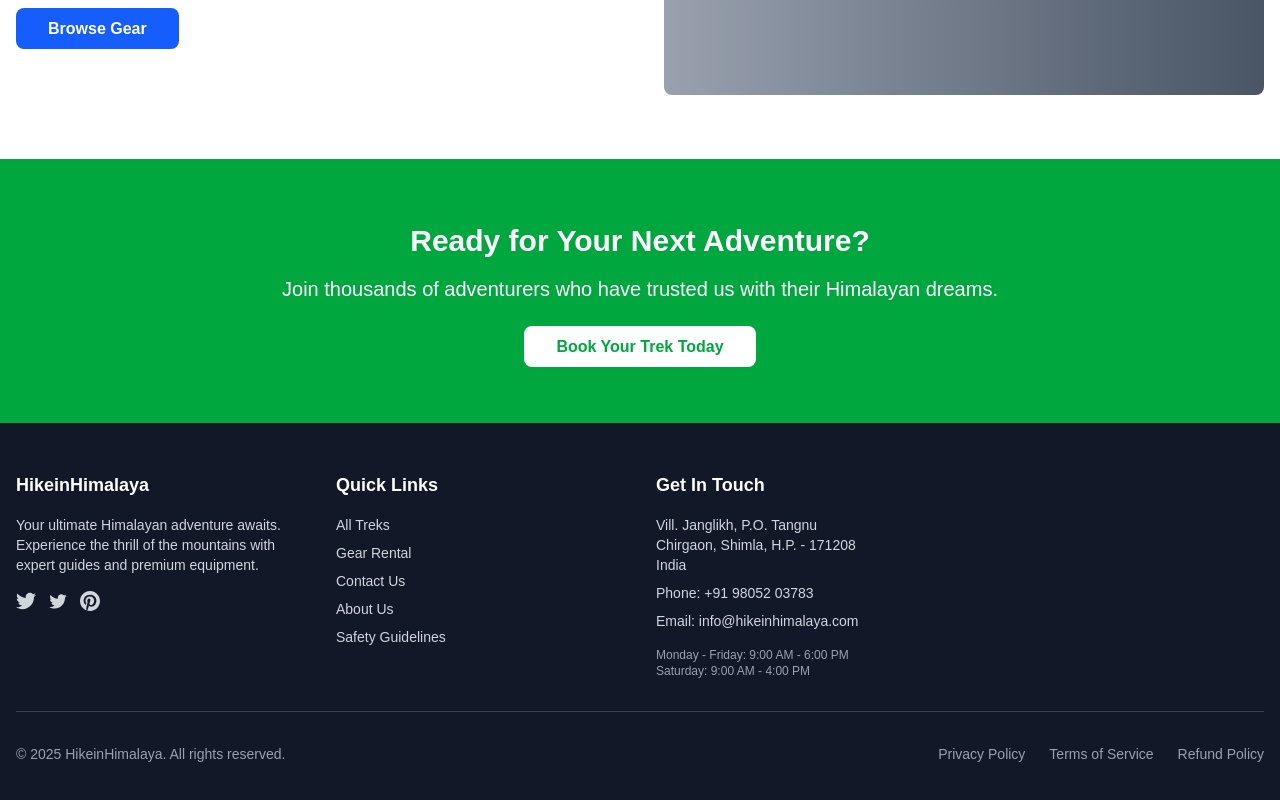
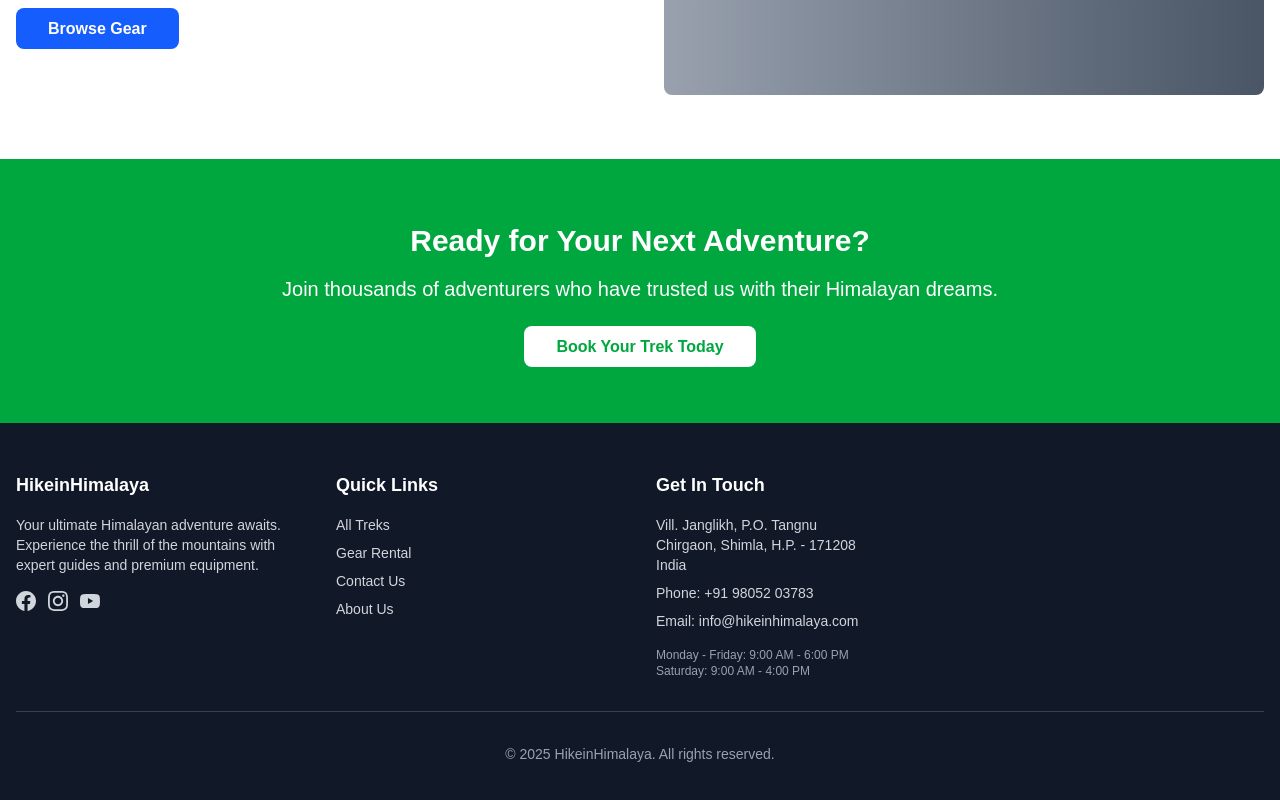
Before and after one commit to saphir746/Hike_in_Himalaya, a Next.js app: page / in a window 1280 px wide. Shown: the part 1777-2577 px from the top of the page. Built offline with nearby package versions, Linux system fonts and the light colour scheme.

Commit message:
social media

```diff
--- a/components/Layout.tsx
+++ b/components/Layout.tsx
@@ -43,17 +43,17 @@
               <div className="flex space-x-3">
                 <a href="#" className="text-gray-300 hover:text-white">
                   <svg className="w-5 h-5" fill="currentColor" viewBox="0 0 24 24">
-                    <path d="M24 4.557c-.883.392-1.832.656-2.828.775 1.017-.609 1.798-1.574 2.165-2.724-.951.564-2.005.974-3.127 1.195-.897-.957-2.178-1.555-3.594-1.555-3.179 0-5.515 2.966-4.797 6.045-4.091-.205-7.719-2.165-10.148-5.144-1.29 2.213-.669 5.108 1.523 6.574-.806-.026-1.566-.247-2.229-.616-.054 2.281 1.581 4.415 3.949 4.89-.693.188-1.452.232-2.224.084.626 1.956 2.444 3.379 4.6 3.419-2.07 1.623-4.678 2.348-7.29 2.04 2.179 1.397 4.768 2.212 7.548 2.212 9.142 0 14.307-7.721 13.995-14.646.962-.695 1.797-1.562 2.457-2.549z"/>
+                    <path d="M24 12.073c0-6.627-5.373-12-12-12s-12 5.373-12 12c0 5.99 4.388 10.954 10.125 11.854v-8.385H7.078v-3.47h3.047V9.43c0-3.007 1.792-4.669 4.533-4.669 1.312 0 2.686.235 2.686.235v2.953H15.83c-1.491 0-1.956.925-1.956 1.874v2.25h3.328l-.532 3.47h-2.796v8.385C19.612 23.027 24 18.062 24 12.073z"/>
                   </svg>
                 </a>
                 <a href="#" className="text-gray-300 hover:text-white">
                   <svg className="w-5 h-5" fill="currentColor" viewBox="0 0 24 24">
-                    <path d="M22.46 6c-.77.35-1.6.58-2.46.69.88-.53 1.56-1.37 1.88-2.38-.83.5-1.75.85-2.72 1.05C18.37 4.5 17.26 4 16 4c-2.35 0-4.27 1.92-4.27 4.29 0 .34.04.67.11.98C8.28 9.09 5.11 7.38 3 4.79c-.37.63-.58 1.37-.58 2.15 0 1.49.75 2.81 1.91 3.56-.71 0-1.37-.2-1.95-.5v.03c0 2.08 1.48 3.82 3.44 4.21a4.22 4.22 0 0 1-1.93.07 4.28 4.28 0 0 0 4 2.98 8.521 8.521 0 0 1-5.33 1.84c-.34 0-.68-.02-1.02-.06C3.44 20.29 5.7 21 8.12 21 16 21 20.33 14.46 20.33 8.79c0-.19 0-.37-.01-.56.84-.6 1.56-1.36 2.14-2.23z"/>
+                    <path d="M12 2.163c3.204 0 3.584.012 4.85.07 3.252.148 4.771 1.691 4.919 4.919.058 1.265.069 1.645.069 4.849 0 3.205-.012 3.584-.069 4.849-.149 3.225-1.664 4.771-4.919 4.919-1.266.058-1.644.07-4.85.07-3.204 0-3.584-.012-4.849-.07-3.26-.149-4.771-1.699-4.919-4.92-.058-1.265-.07-1.644-.07-4.849 0-3.204.013-3.583.07-4.849.149-3.227 1.664-4.771 4.919-4.919 1.266-.057 1.645-.069 4.849-.069zm0-2.163c-3.259 0-3.667.014-4.947.072-4.358.2-6.78 2.618-6.98 6.98-.059 1.281-.073 1.689-.073 4.948 0 3.259.014 3.668.072 4.948.2 4.358 2.618 6.78 6.98 6.98 1.281.058 1.689.072 4.948.072 3.259 0 3.668-.014 4.948-.072 4.354-.2 6.782-2.618 6.979-6.98.059-1.28.073-1.689.073-4.948 0-3.259-.014-3.667-.072-4.947-.196-4.354-2.617-6.78-6.979-6.98-1.281-.059-1.69-.073-4.949-.073zm0 5.838c-3.403 0-6.162 2.759-6.162 6.162s2.759 6.163 6.162 6.163 6.162-2.759 6.162-6.163c0-3.403-2.759-6.162-6.162-6.162zm0 10.162c-2.209 0-4-1.79-4-4 0-2.209 1.791-4 4-4s4 1.791 4 4c0 2.21-1.791 4-4 4zm6.406-11.845c-.796 0-1.441.645-1.441 1.44s.645 1.44 1.441 1.44c.795 0 1.439-.645 1.439-1.44s-.644-1.44-1.439-1.44z"/>
                   </svg>
                 </a>
                 <a href="#" className="text-gray-300 hover:text-white">
                   <svg className="w-5 h-5" fill="currentColor" viewBox="0 0 24 24">
-                    <path d="M12.017 0C5.396 0 .029 5.367.029 11.987c0 5.079 3.158 9.417 7.618 11.174-.105-.949-.199-2.403.041-3.439.219-.937 1.406-5.957 1.406-5.957s-.359-.72-.359-1.781c0-1.663.967-2.911 2.168-2.911 1.024 0 1.518.769 1.518 1.688 0 1.029-.653 2.567-.992 3.992-.285 1.193.6 2.165 1.775 2.165 2.128 0 3.768-2.245 3.768-5.487 0-2.861-2.063-4.869-5.008-4.869-3.41 0-5.409 2.562-5.409 5.199 0 1.033.394 2.143.889 2.741.097.118.112.221.085.345-.09.375-.293 1.199-.334 1.363-.053.225-.172.271-.402.165-1.495-.69-2.433-2.878-2.433-4.646 0-3.776 2.748-7.252 7.92-7.252 4.158 0 7.392 2.967 7.392 6.923 0 4.135-2.607 7.462-6.233 7.462-1.214 0-2.357-.629-2.758-1.378l-.749 2.848c-.269 1.045-1.004 2.352-1.498 3.146 1.123.345 2.306.535 3.55.535 6.624 0 11.99-5.367 11.99-11.99C24.007 5.367 18.641.001 12.017.001z"/>
+                    <path d="M23.498 6.186a3.016 3.016 0 0 0-2.122-2.136C19.505 3.545 12 3.545 12 3.545s-7.505 0-9.377.505A3.017 3.017 0 0 0 .502 6.186C0 8.07 0 12 0 12s0 3.93.502 5.814a3.016 3.016 0 0 0 2.122 2.136c1.871.505 9.376.505 9.376.505s7.505 0 9.377-.505a3.015 3.015 0 0 0 2.122-2.136C24 15.93 24 12 24 12s0-3.93-.502-5.814zM9.545 15.568V8.432L15.818 12l-6.273 3.568z"/>
                   </svg>
                 </a>
               </div>
@@ -67,7 +67,6 @@
                 <li><Link href="/gear" className="text-gray-300 hover:text-white">Gear Rental</Link></li>
                 <li><Link href="/contact" className="text-gray-300 hover:text-white">Contact Us</Link></li>
                 <li><Link href="#" className="text-gray-300 hover:text-white">About Us</Link></li>
-                <li><Link href="#" className="text-gray-300 hover:text-white">Safety Guidelines</Link></li>
               </ul>
             </div>
 
@@ -89,15 +88,10 @@
           </div>
 
           {/* Bottom Bar */}
-          <div className="border-t border-gray-700 mt-8 pt-8 flex flex-col md:flex-row justify-between items-center">
+          <div className="border-t border-gray-700 mt-8 pt-8 text-center">
             <p className="text-sm text-gray-400">
               © 2025 HikeinHimalaya. All rights reserved.
             </p>
-            <div className="flex space-x-6 mt-4 md:mt-0">
-              <Link href="#" className="text-sm text-gray-400 hover:text-white">Privacy Policy</Link>
-              <Link href="#" className="text-sm text-gray-400 hover:text-white">Terms of Service</Link>
-              <Link href="#" className="text-sm text-gray-400 hover:text-white">Refund Policy</Link>
-            </div>
           </div>
         </div>
       </footer>
```
